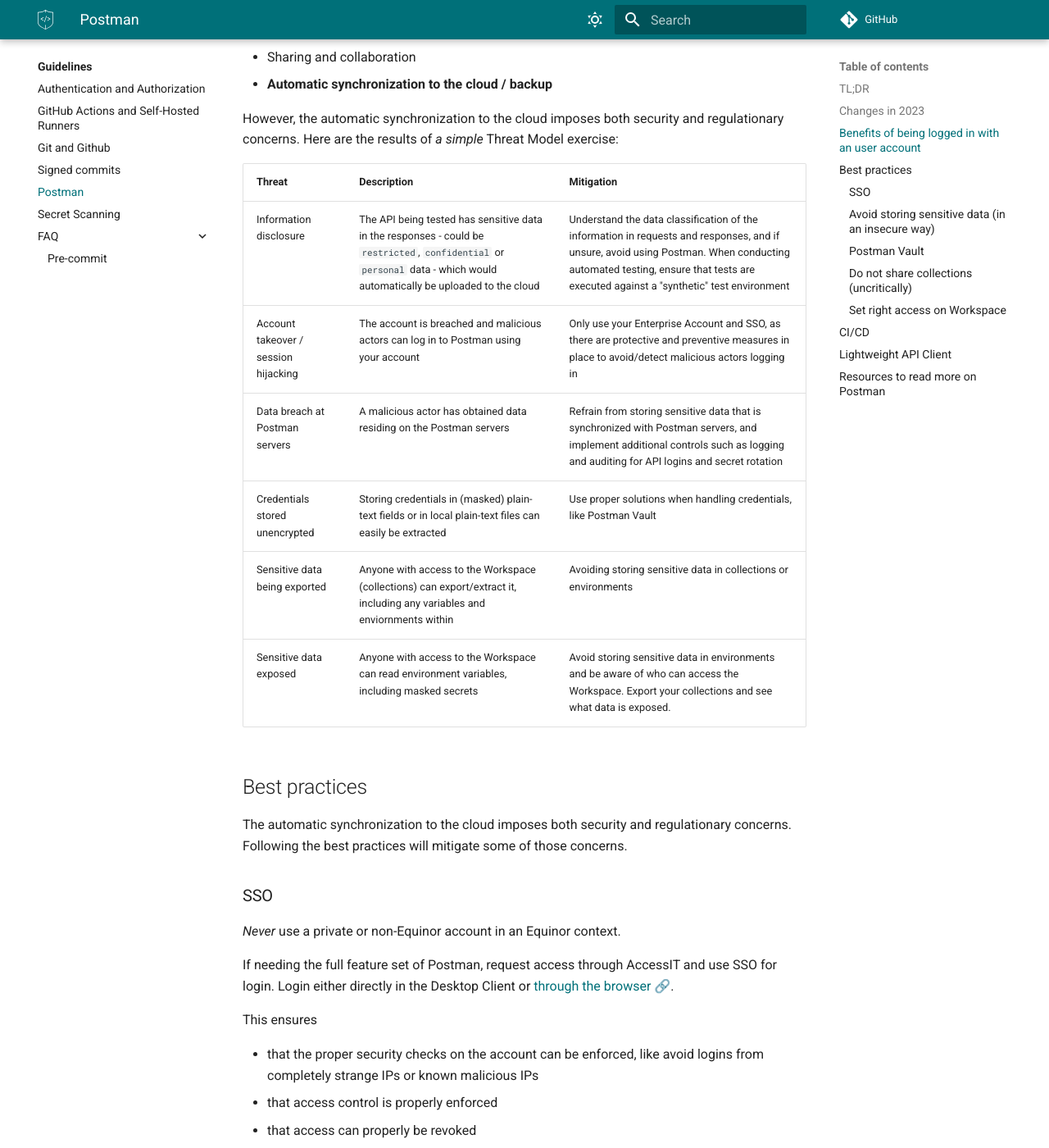
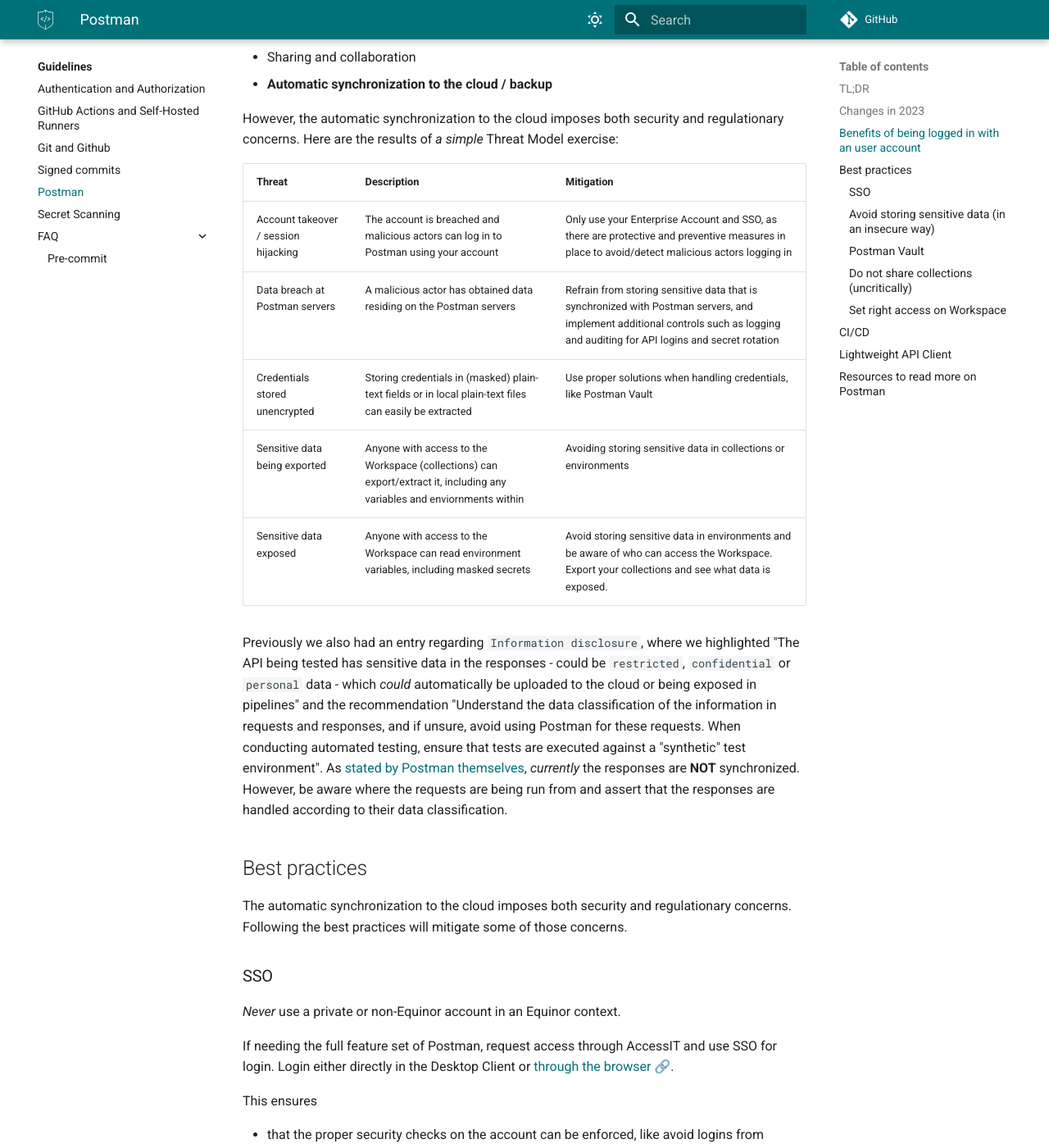
Before and after one commit to equinor/appsec, an MkDocs documentation site: the page built from docs/guidelines/postman.md, in a window 1280 px wide and 1400 px high, scrolled down 1004 px. Shown: the whole window at 82% size. Built offline with MkDocs 1.6.1 and Material for MkDocs 9.7.7, drawn with Linux system fonts in a browser that asks for light colours; some web fonts are replaced; comment, search, counter and statistics services are not loaded.

Commit message:
docs(postman): clarify response synchronization (#156)
Clarifying that responses _seemingly_ are not being synchronized, as stated by Postman on https://www.postman.com/trust/security-faq/.

This means that users should be less concerned on this regarding the synchronization part. However, users should still treat the data according to their data classification.

```diff
--- a/docs/guidelines/postman.md
+++ b/docs/guidelines/postman.md
@@ -29,12 +29,15 @@
 
 | Threat | Description | Mitigation |
 |---|---|---|
-|Information disclosure|The API being tested has sensitive data in the responses - could be `restricted`, `confidential` or `personal` data - which would automatically be uploaded to the cloud|Understand the data classification of the information in requests and responses, and if unsure, avoid using Postman. When conducting automated testing, ensure that tests are executed against a "synthetic" test environment|
 |Account takeover / session hijacking|The account is breached and malicious actors can log in to Postman using your account|Only use your Enterprise Account and SSO, as there are protective and preventive measures in place to avoid/detect malicious actors logging in|
 |Data breach at Postman servers|A malicious actor has obtained data residing on the Postman servers|Refrain from storing sensitive data that is synchronized with Postman servers, and implement additional controls such as logging and auditing for API logins and secret rotation|
 |Credentials stored unencrypted|Storing credentials in (masked) plain-text fields or in local plain-text files can easily be extracted|Use proper solutions when handling credentials, like Postman Vault|
 |Sensitive data being exported|Anyone with access to the Workspace (collections) can export/extract it, including any variables and enviornments within|Avoiding storing sensitive data in collections or environments|
 |Sensitive data exposed|Anyone with access to the Workspace can read environment variables, including masked secrets|Avoid storing sensitive data in environments and be aware of who can access the Workspace. Export your collections and see what data is exposed.|
+
+Previously we also had an entry regarding `Information disclosure`, where we highlighted "The API being tested has sensitive data in the responses - could be `restricted`, `confidential` or `personal` data - which _could_ automatically be uploaded to the cloud or being exposed in pipelines" and the recommendation "Understand the data classification of the information in requests and responses, and if unsure, avoid using Postman for these requests. When conducting automated testing, ensure that tests are executed against a "synthetic" test environment". As [stated by Postman themselves](https://www.postman.com/trust/security-faq/), _currently_ the responses are **NOT** synchronized. However, be aware where the requests are being run from and assert that the responses are handled according to their data classification.
+
+
 
 ## Best practices
 
```
